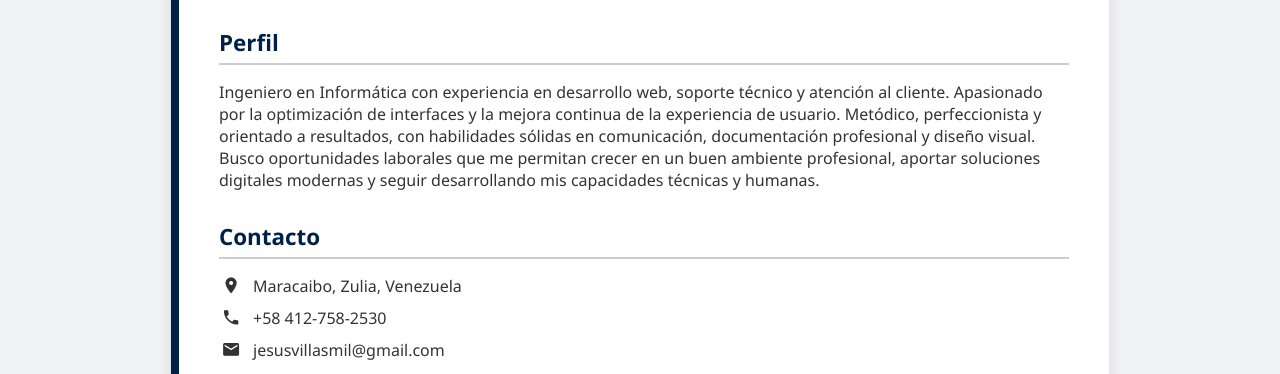
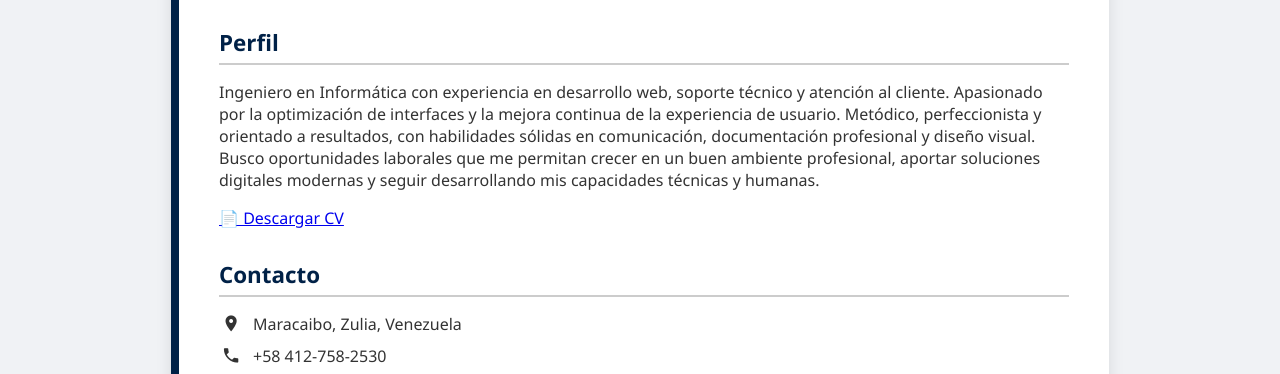
Before and after one commit to Jvillasmil0318/mi-portafolio, a plain HTML site: page index.html in a window 1280 px wide. Shown: the part 400-774 px from the top of the page. Drawn offline with Linux system fonts and the light colour scheme.

Commit message:
index.html

```diff
--- a/index.html
+++ b/index.html
@@ -30,6 +30,7 @@
                 Busco oportunidades laborales que me permitan crecer en un buen
                 ambiente profesional, aportar soluciones digitales modernas y seguir desarrollando mis capacidades
                 técnicas y humanas.</p>
+            <a href="assets/pdf/cv-jesusvillasmil.pdf" download>📄 Descargar CV</a>
         </section>
         <section class="contacto">
             <h3>Contacto</h3>
@@ -91,4 +92,5 @@
     <script src="curriculum.js"></script>
 </body>
 
+
 </html>
```
